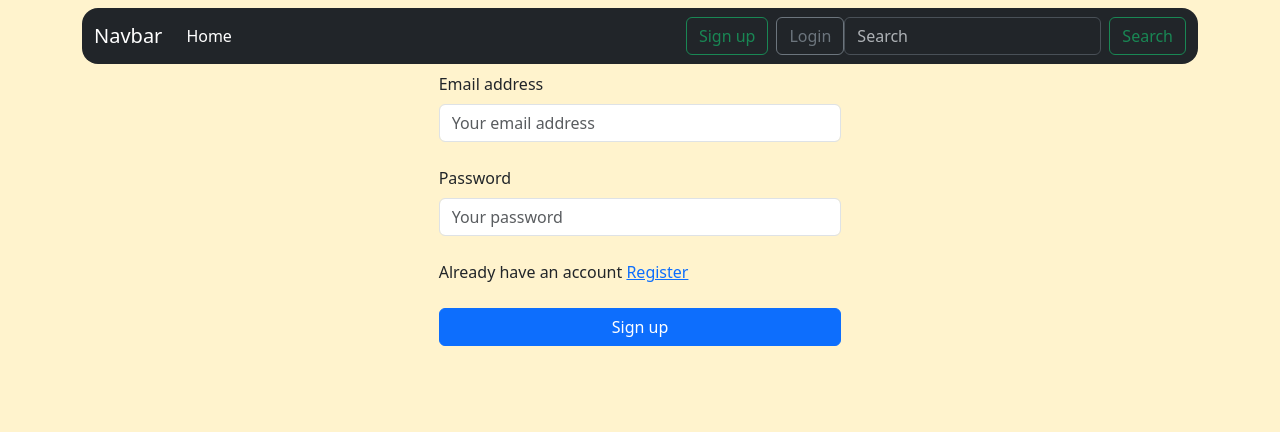
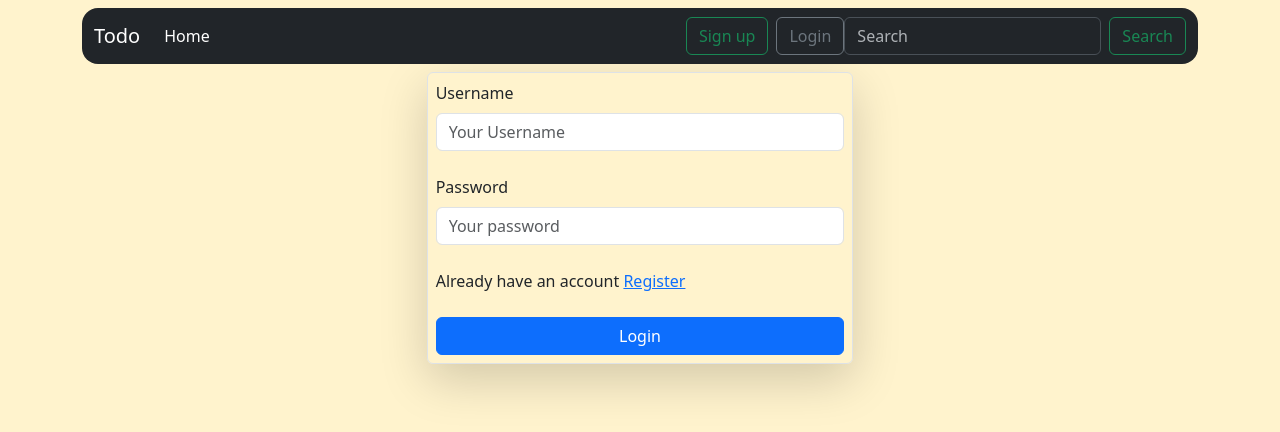
Before and after one commit to rvindr/django-todo, a Django app: page /login/ in a window 1280 px wide. Shown: the top 432 px of the page. Run offline with Django 4.2, Linux system fonts and the light colour scheme.

Commit message:
login & signup functionalities added

```diff
--- a/core/templates/core/base.html
+++ b/core/templates/core/base.html
@@ -10,7 +10,9 @@
     <div class="container my-2">
     <nav class="navbar navbar-expand-lg bg-dark rounded-4 " data-bs-theme="dark">
         <div class="container-fluid">
-          <a class="navbar-brand" href="{% url "index" %}">Navbar</a>
+          <a class="navbar-brand" href="{% url "index" %}">
+           Todo
+          </a>
           <button class="navbar-toggler" type="button" data-bs-toggle="collapse" data-bs-target="#navbarSupportedContent" aria-controls="navbarSupportedContent" aria-expanded="false" aria-label="Toggle navigation">
             <span class="navbar-toggler-icon"></span>
           </button>
@@ -23,8 +25,14 @@
 
 
             </ul>
-            <a class="btn btn-outline-success mx-2" href="/register/" role="button">Sign up</a>
+
+              {% comment %} yha se  {% endcomment %}
+              {% if  request.user.is_authenticated%}
+                <a class="btn btn-outline-secondary" href="/logout/" role="button">Logout</a>
+                {% else %}
+                <a class="btn btn-outline-success mx-2" href="/register/" role="button">Sign up</a>
                 <a class="btn btn-outline-secondary" href="/login/" role="button">Login</a>
+                {% endif %}
             <form class="d-flex" role="search" method="get">
               <input class="form-control me-2" type="search" name="search" placeholder="Search" aria-label="Search">
               <button class="btn btn-outline-success" type="submit">Search</button>
--- a/core/templates/core/login.html
+++ b/core/templates/core/login.html
@@ -1,19 +1,27 @@
 {% extends 'core/base.html' %}
 
 {% block content %}
-  <form class="container col-4 d-grid gap-2">
-
+  <form class="container col-4 d-grid gap-2 p-2 border rounded shadow-lg" method="post">
+    {% csrf_token %}
+    {% if messages %}
+    {{ message.tags }}
+    <div class="alert alert-primary" role="alert">
+      {% for message in messages %}
+      {{ message }}
+      {% endfor %}
+    </div>
+    {% endif %}
     <div class="mb-3">
-      <label for="exampleInputEmail1" class="form-label">Email address</label>
-      <input type="email" class="form-control" placeholder="Your email address" id="exampleInputEmail1" aria-describedby="emailHelp" />
+      <label for="username" class="form-label">Username</label>
+      <input type="text" class="form-control" placeholder="Your Username" name="username" id="username" aria-describedby="emailHelp" />
     </div>
     <div class="mb-3">
       <label for="exampleInputPassword1" class="form-label">Password</label>
-      <input type="password" class="form-control" placeholder="Your password" id="exampleInputPassword1" />
+      <input type="password" class="form-control" name="password" placeholder="Your password" id="exampleInputPassword1" />
     </div>
     <p>
       Already have an account <a href="/register/">Register</a>
     </p>
-    <button type="submit" class="btn btn-primary">Sign up</button>
+    <button type="submit" class="btn btn-primary">Login</button>
   </form>
 {% endblock %}
--- a/core/views.py
+++ b/core/views.py
@@ -1,6 +1,11 @@
 from django.shortcuts import render, redirect
 from .models import Todo
+from django.contrib.auth.models import User
+from django.contrib import messages
+from django.contrib.auth import authenticate, login, logout
+from django.contrib.auth.decorators import login_required
 
+@login_required(login_url='/login/')
 def index(request):
     if request.method == 'POST':
         task_name = request.POST.get('task_name')
@@ -59,7 +64,57 @@ def update_task(request, id):
     }
     return render(request,'core/update.html',context)
 
-def login(request):
-    return render(request,'core/login.html')
+
+
+
 def register(request):
+
+    if request.method == "POST":
+        data = request.POST
+        first_name = data.get('first_name')
+        last_name = data.get('last_name')
+        email = data.get('email')
+        password = data.get('password')
+        username = data.get('username')
+
+        user = User.objects.filter(username = username)
+        if user.exists():
+            messages.info(request, "Username already taken.")
+            return redirect('/register/')
+
+        user = User.objects.create(first_name = first_name,
+                last_name = last_name,
+                email = email,
+                username = username
+                )
+        user.set_password(password)
+        user.save()
+        messages.info(request, "Account created successfully!.")
+        return redirect('login')
+
     return render(request,'core/register.html')
+
+def login_page(request):
+
+    if request.method == "POST":
+        data = request.POST
+        username = data.get('username')
+        password = data.get('password')
+
+        if not User.objects.filter(username = username).exists():
+            messages.info(request, "Invalid username.")
+            return redirect('login')
+
+        user = authenticate(username=username, password=password)
+
+        if user is None:
+            messages.info(request, "Invalid password!.")
+            return redirect('login')
+        else:
+            login(request, user)
+            return redirect('index')
+
+    return render(request, 'core/login.html')
+def logout_page(request):
+    logout(request)
+    return redirect('login')
--- a/todo/urls.py
+++ b/todo/urls.py
@@ -22,10 +22,11 @@ from django.conf.urls.static import static
 
 urlpatterns = [
     path('admin/', admin.site.urls),
-    path('',views.index,name='index'),
+    path('home',views.index,name='index'),
     path('delete-task/<id>', views.delete_task, name='delete_task'),
     path('update-task/<id>', views.update_task, name='update_task'),
-    path('login/', views.login, name='login'),
+    path('login/', views.login_page, name='login'),
+    path('logout/', views.logout_page, name='logout'),
     path('register/', views.register, name='register')
 
 
```
Also changed, not shown: core/templates/core/register.html (+23 -10 lines), db.sqlite3.
